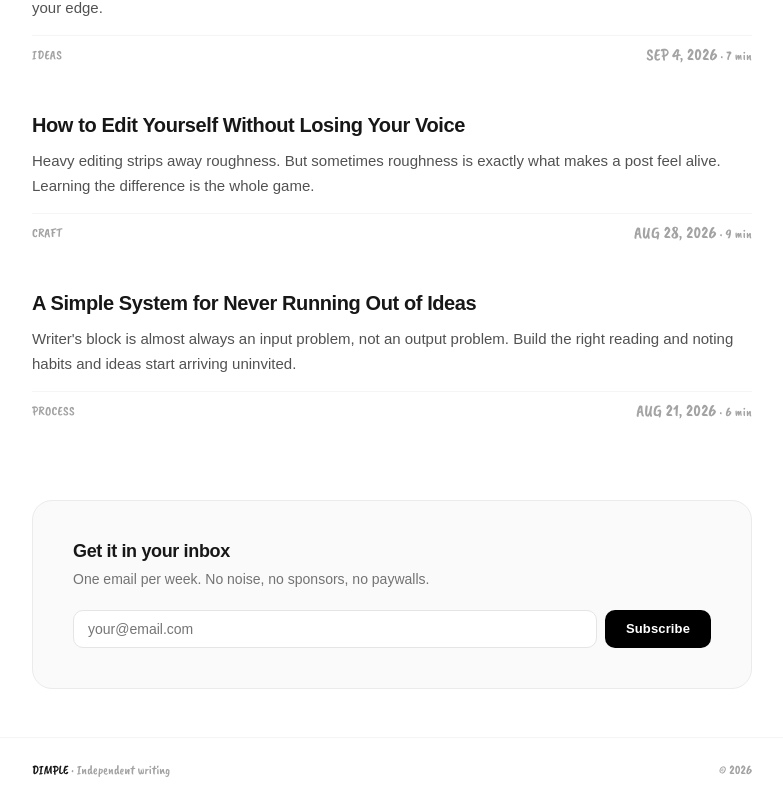
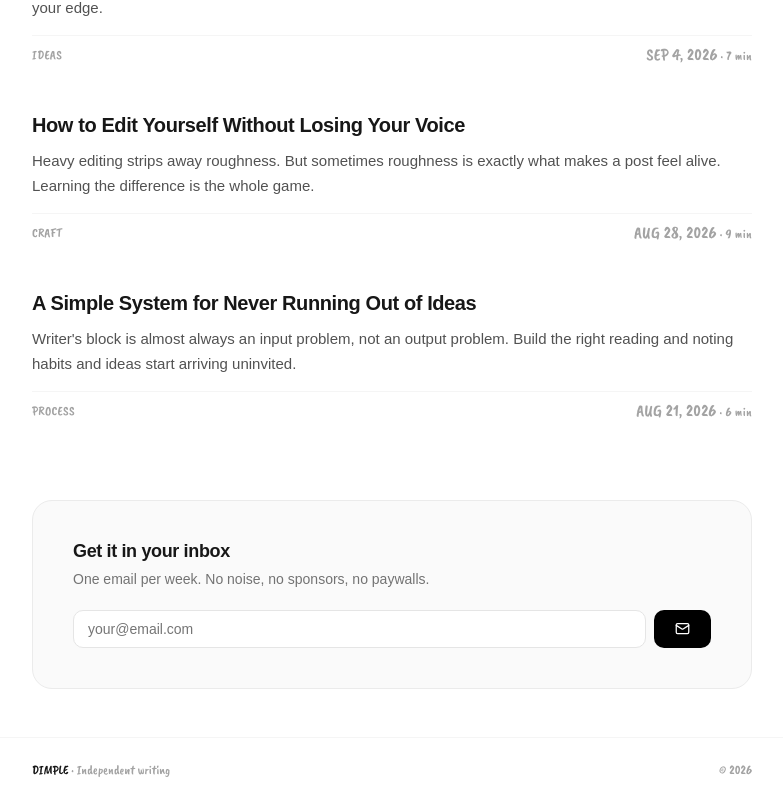
Before and after one commit to akcizur/kaap, a React (Vite) app: page / in a window 1280 px wide. Shown: the part 1038-1840 px from the top of the page, without its empty margins (248-1031 px from the left). Built offline with nearby package versions, Linux system fonts and the light colour scheme; a web font is replaced by a local one.

Commit message:
Make subscribe action circular icon button

```diff
--- a/src/App.tsx
+++ b/src/App.tsx
@@ -294,7 +294,7 @@ export default function App() {
                   required
                   aria-label="Email address"
                 />
-                <button type="submit" className="subscribe-button">Subscribe</button>
+                <button type="submit" className="subscribe-button" title="Subscribe" aria-label="Subscribe"><Mail className="ui-icon" size={15} strokeWidth={2} aria-hidden="true" /></button>
               </form>
             </>
           )}
```
